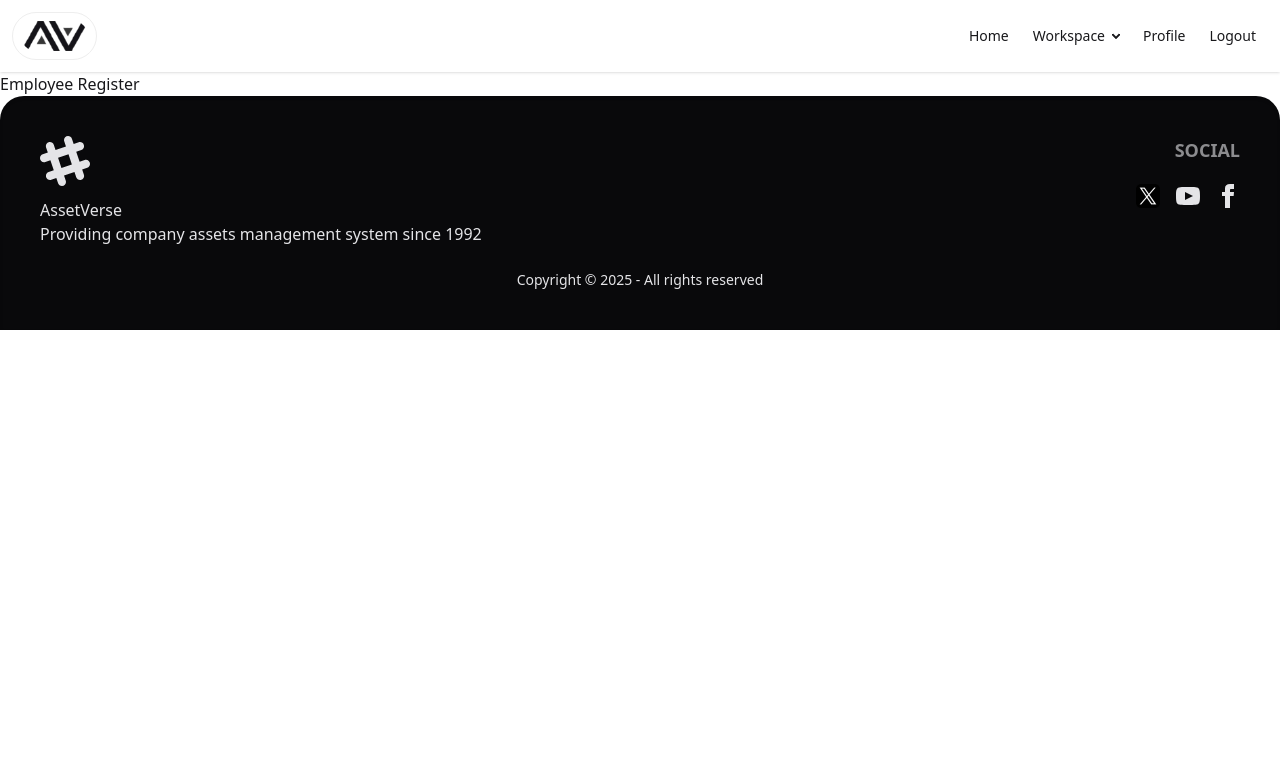
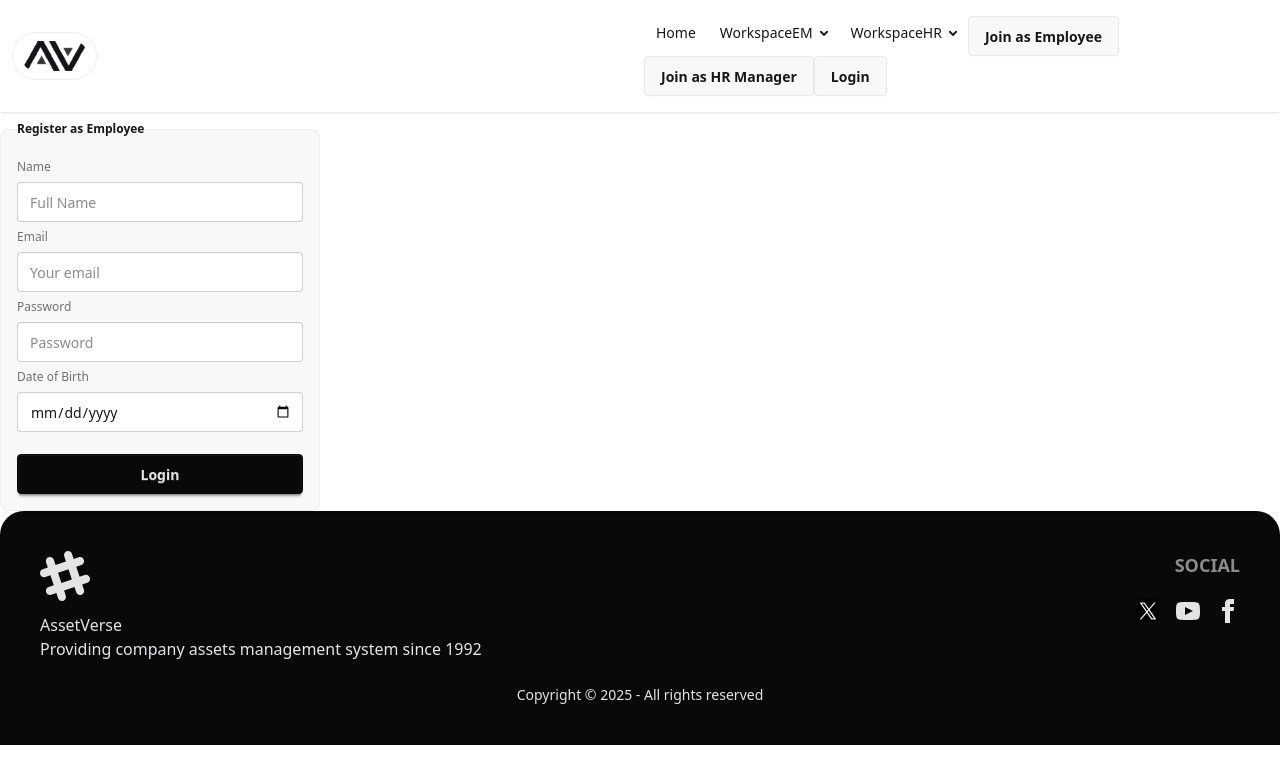
Before and after one commit to alvy00/ph-assetverse-client-a11, a React (Vite) app: page /auth/registeremployee in a window 1280 px wide. Shown: the top 784 px of the page. Built offline with nearby package versions, Linux system fonts and the light colour scheme.

Commit message:
Navbar almost done and employee registration done

```diff
--- a/package.json
+++ b/package.json
@@ -14,6 +14,7 @@
     "firebase": "^12.6.0",
     "react": "^19.2.0",
     "react-dom": "^19.2.0",
+    "react-hook-form": "^7.68.0",
     "react-router": "^7.10.1",
     "react-toastify": "^11.0.5",
     "tailwindcss": "^4.1.17"
--- a/src/components/Navbar/Navbar.jsx
+++ b/src/components/Navbar/Navbar.jsx
@@ -67,12 +67,16 @@ const Navbar = () => {
             </div>
             <div className="navbar-end hidden lg:flex">
                 <ul className="menu menu-horizontal px-1">
+                    <Link to="/">
+                        {" "}
+                        <li>
+                            <a>Home</a>
+                        </li>
+                    </Link>
                     <li>
-                        <a>Home</a>
-                    </li>
-                    <li>
+                        {" "}
                         <details>
-                            <summary>Workspace</summary>
+                            <summary>WorkspaceEM</summary>
                             <ul className="p-2 bg-base-100 w-40 z-1">
                                 <Link to="/myassets">
                                     {" "}
@@ -96,7 +100,64 @@ const Navbar = () => {
                             </ul>
                         </details>
                     </li>
-                    <Link to="/profile">
+                    <li>
+                        {" "}
+                        <details>
+                            <summary>WorkspaceHR</summary>
+                            <ul className="p-2 bg-base-100 w-40 z-1">
+                                <Link to="/assetlist">
+                                    {" "}
+                                    <li>
+                                        <a>Asset List</a>
+                                    </li>
+                                </Link>
+
+                                <Link to="/addasset">
+                                    {" "}
+                                    <li>
+                                        <a>Add Asset</a>
+                                    </li>
+                                </Link>
+                                <Link to="/allrequests">
+                                    {" "}
+                                    <li>
+                                        <a>All Requests</a>
+                                    </li>
+                                </Link>
+                                <Link to="/employeelist">
+                                    {" "}
+                                    <li>
+                                        <a>Employee List</a>
+                                    </li>
+                                </Link>
+                            </ul>
+                        </details>
+                    </li>
+                    <Link to="/auth/registeremployee">
+                        {" "}
+                        <li>
+                            <span className="btn outline-primary">
+                                Join as Employee
+                            </span>
+                        </li>
+                    </Link>
+                    <Link to="/auth/registerhr">
+                        {" "}
+                        <li>
+                            <span className="btn outline-primary">
+                                Join as HR Manager
+                            </span>
+                        </li>
+                    </Link>
+
+                    <Link to="/auth/login">
+                        {" "}
+                        <li>
+                            <span className="btn outline-primary">Login</span>
+                        </li>
+                    </Link>
+
+                    {/* <Link to="/profile">
                         {" "}
                         <li>
                             <a>Profile</a>
@@ -104,7 +165,7 @@ const Navbar = () => {
                     </Link>
                     <li>
                         <a>Logout</a>
-                    </li>
+                    </li> */}
                 </ul>
             </div>
         </div>
--- a/src/pages/EmployeeRegister.jsx
+++ b/src/pages/EmployeeRegister.jsx
@@ -1,5 +1,81 @@
+import { useForm } from "react-hook-form";
 const EmployeeRegister = () => {
-    return <div>Employee Register</div>;
+    const {
+        register,
+        handleSubmit,
+        formState: { errors },
+    } = useForm();
+
+    const onSubmit = (data) => {
+        console.log(data);
+    };
+    return (
+        <form onSubmit={handleSubmit(onSubmit)}>
+            <fieldset className="fieldset bg-base-200 border-base-300 rounded-box w-xs border p-4">
+                <legend className="fieldset-legend">
+                    Register as Employee
+                </legend>
+
+                <label className="label">Name</label>
+                <input
+                    type="text"
+                    className="input"
+                    placeholder="Full Name"
+                    {...register("name", { required: true })}
+                />
+                {errors.name?.type === "required" && (
+                    <p className="text-red-500">Name cannot be empty</p>
+                )}
+
+                <label className="label">Email</label>
+                <input
+                    type="email"
+                    className="input"
+                    placeholder="Your email"
+                    {...register("email", { required: true })}
+                />
+                {errors.email?.type === "required" && (
+                    <p className="text-red-500">Email is required</p>
+                )}
+
+                <label className="label">Password</label>
+                <input
+                    type="password"
+                    className="input"
+                    placeholder="Password"
+                    {...register("password", {
+                        required: "Password is required",
+                        minLength: {
+                            value: 8,
+                            message: "Password must be 8 characters or longer",
+                        },
+                        pattern: {
+                            value: /^(?=.*[A-Z]).+$/,
+                            message:
+                                "Password must contain at least one capital letter",
+                        },
+                    })}
+                />
+                {errors.password && (
+                    <p className="text-red-500">{errors.password.message}</p>
+                )}
+
+                <label className="label">Date of Birth</label>
+                <input
+                    type="date"
+                    className="input"
+                    {...register("date", { required: true })}
+                />
+                {errors.date?.type === "required" && (
+                    <p className="text-red-500">
+                        A valid date of birth is required
+                    </p>
+                )}
+
+                <button className="btn btn-neutral mt-4">Login</button>
+            </fieldset>
+        </form>
+    );
 };
 
 export default EmployeeRegister;
```
Also changed, not shown: 1 other file (tests, documents, lock files or other folders).
